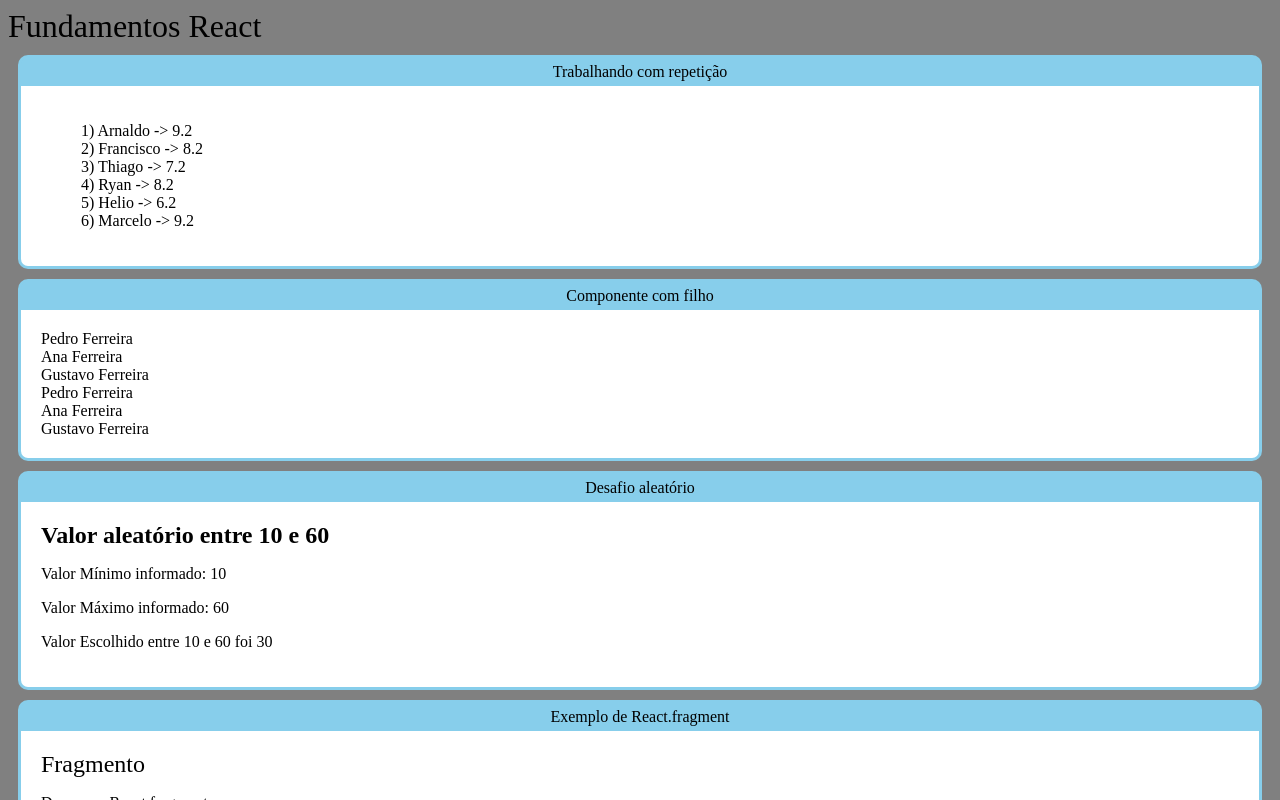
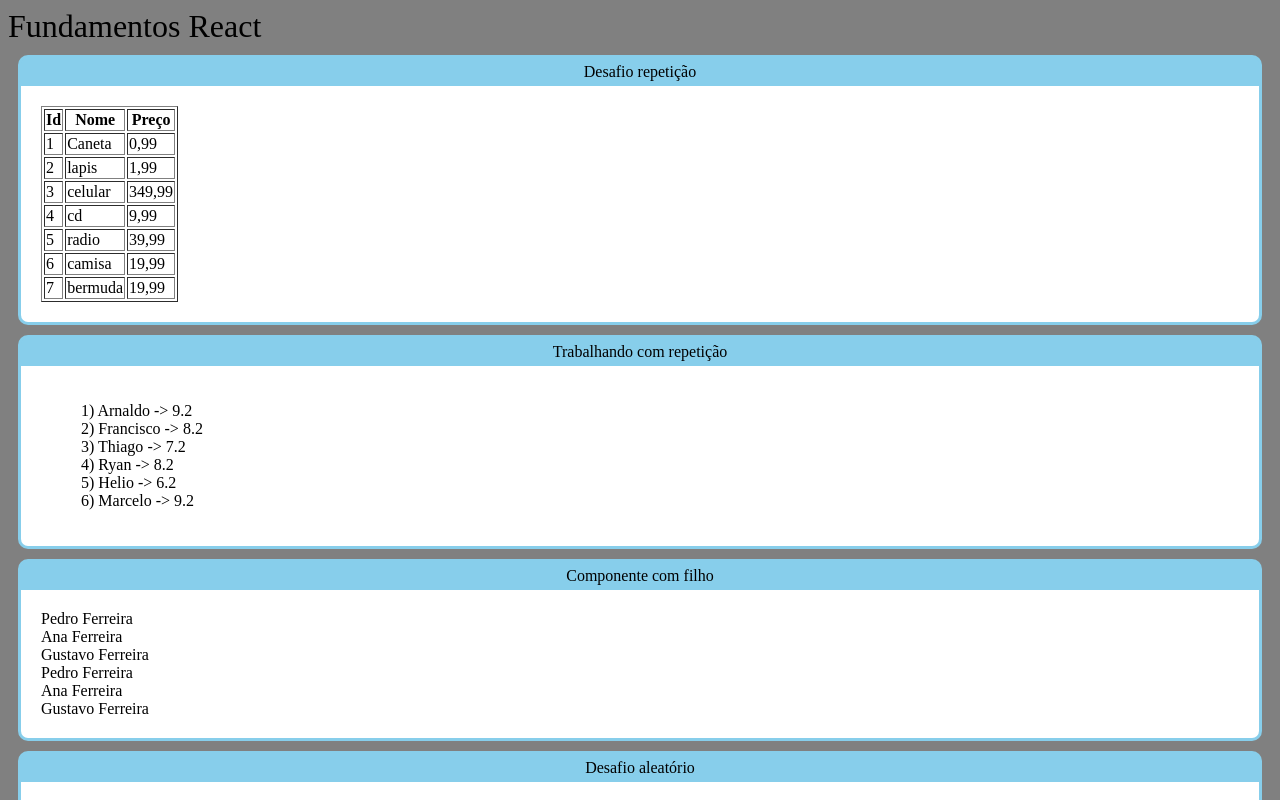
Before and after one commit to rodolfoSantosUK/reactCod3r, a React (Create React App) app in the folder fundamentos-react/: page / in a window 1280 px wide. Shown: the top 800 px of the page. Built offline with nearby package versions, Linux system fonts and the light colour scheme.

Commit message:
[ADD] Trabalhando com tabela de produtos.

```diff
--- a/fundamentos-react/src/App.jsx
+++ b/fundamentos-react/src/App.jsx
@@ -7,11 +7,16 @@
 import Familia from './components/basicos/Familia'
 import FamiliaMembro from './components/basicos/FamiliaMembro'
 import ListaAluno from './components/repeticao/ListaAlunos'
+import TabelaProdutos from './components/repeticao/TabelaProdutos'
 
 
 export default () => (
     <div id="app" >
         <h1>Fundamentos React </h1>
+
+        <Card titulo="Desafio repetição ">
+            <TabelaProdutos></TabelaProdutos>
+        </Card>
 
         <Card titulo=" Trabalhando com repetição ">
             <ListaAluno></ListaAluno>
--- a/fundamentos-react/src/components/repeticao/ListaAlunos.jsx
+++ b/fundamentos-react/src/components/repeticao/ListaAlunos.jsx
@@ -1,6 +1,5 @@
 import React from 'react'
 import alunos from '../../data/aluno'
-
 
 export default props => {
     console.log(alunos)
--- /dev/null
+++ b/fundamentos-react/src/components/repeticao/TabelaProdutos.jsx
@@ -0,0 +1,36 @@
+import React from "react"
+import produtos from "../../data/produtos"
+
+export default (props) => {
+
+    function getLinhas() {
+        return produtos.map(produto => {
+            return (
+                <tr>
+                    <td> {produto.id} </td>
+                    <td>{produto.nome}</td>
+                    <td>{produto.preco.toFixed(2).replace('.', ',')}</td>
+                </tr>
+            )
+        })
+    }
+
+    return (
+        <div>
+            <table border="1" >
+                <thead>
+                    <tr>
+                        <th>Id</th>
+                        <th>Nome</th>
+                        <th>Preço</th>
+                    </tr>
+                </thead>
+                <tbody>
+                    {getLinhas()}
+                </tbody>
+
+            </table>
+        </div>
+    )
+
+}
--- /dev/null
+++ b/fundamentos-react/src/data/produtos.js
@@ -0,0 +1,12 @@
+const produtos = [
+{id:1, nome: 'Caneta', preco:0.99},
+{id:2, nome: 'lapis', preco:1.99},
+{id:3, nome: 'celular', preco:349.99},
+{id:4, nome: 'cd', preco:9.99},
+{id:5, nome: 'radio', preco:39.99},
+{id:6, nome: 'camisa', preco:19.99},
+{id:7, nome: 'bermuda', preco:19.99},
+
+]
+
+export default produtos
```
